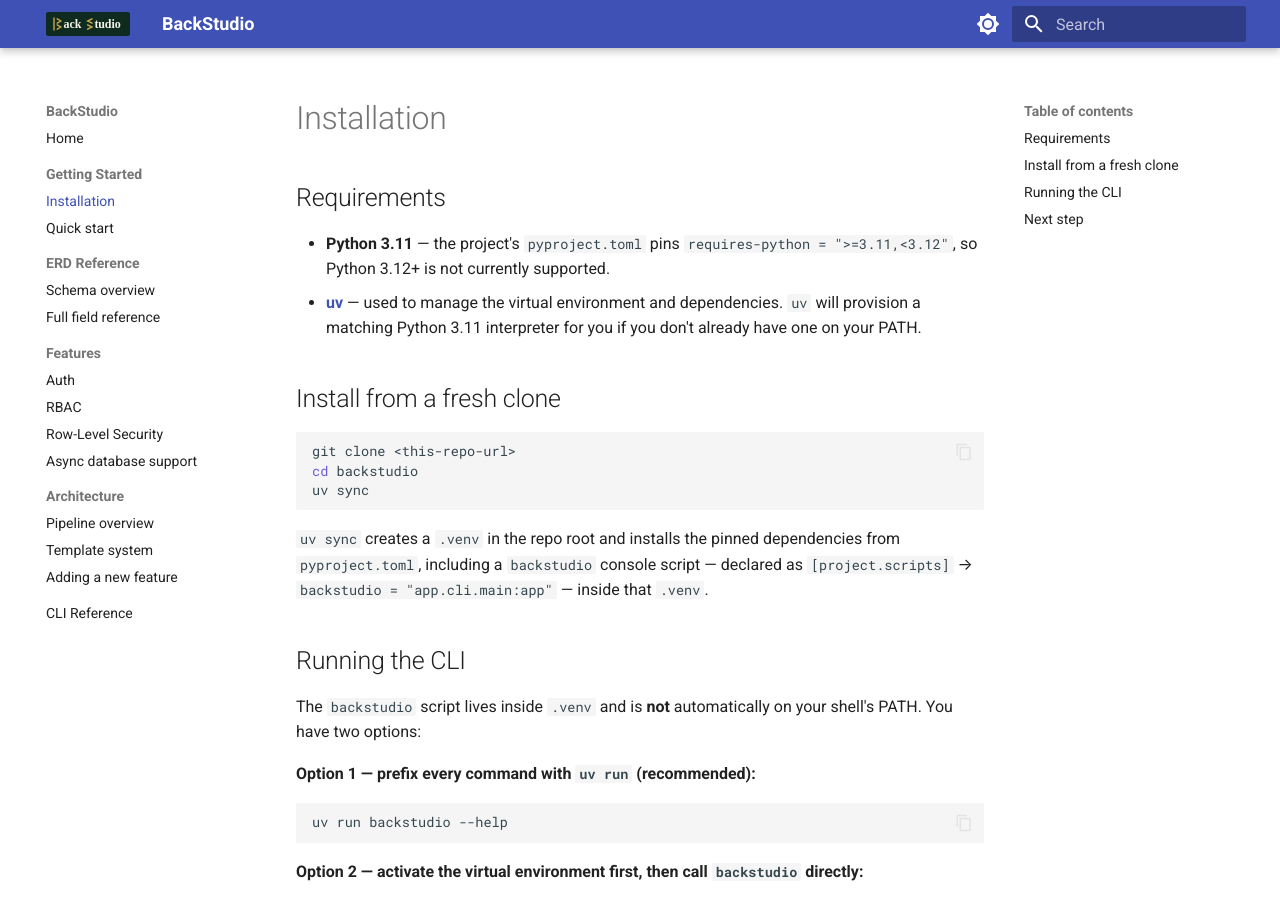
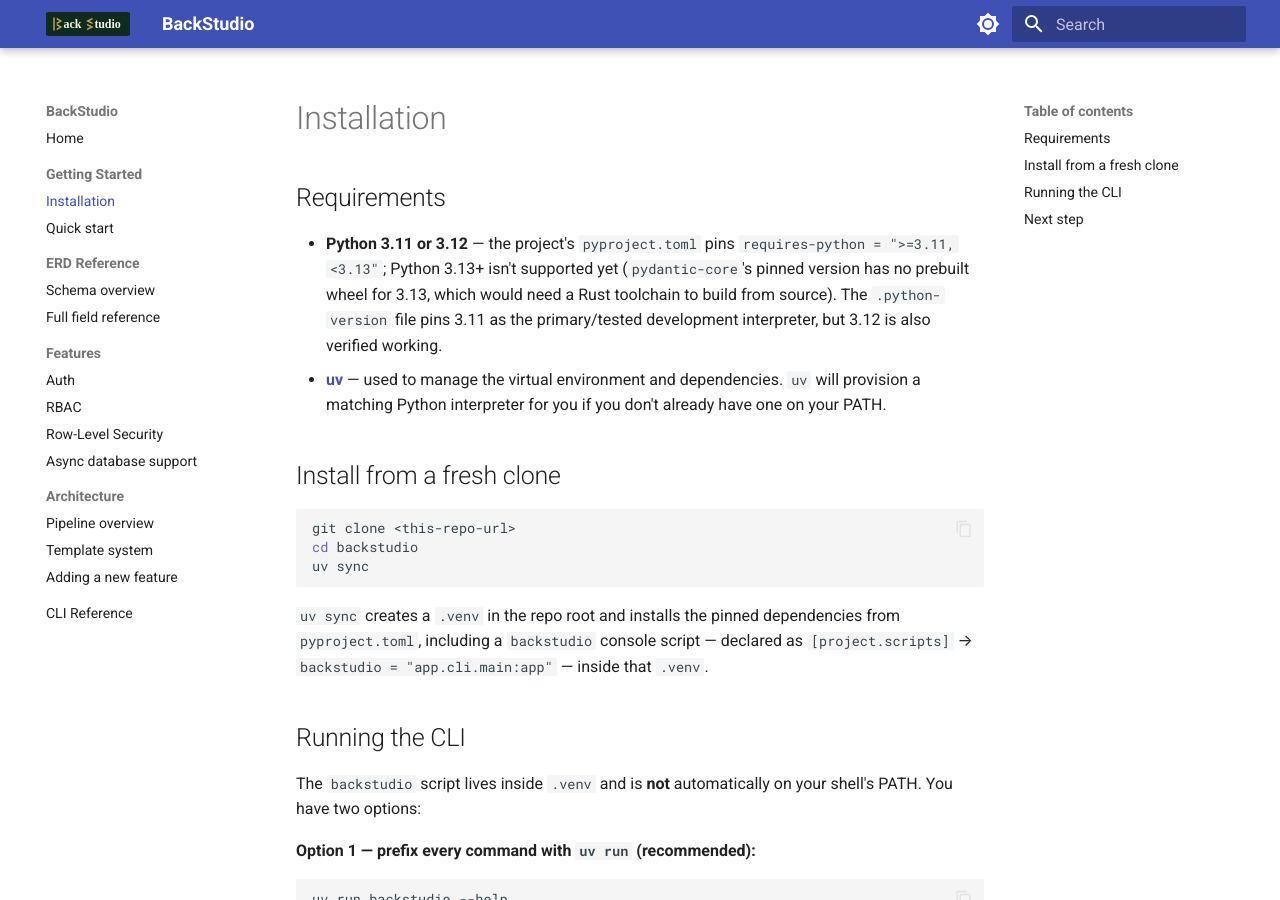
Before and after one commit to BaselMorsy/backstudio, an MkDocs documentation site: the page built from docs-site/getting-started/installation.md, in a window 1280 px wide and 900 px high. Built offline with MkDocs 1.6.1 and Material for MkDocs 9.7.7, drawn with Linux system fonts in a browser that asks for light colours.

Commit message:
Widen supported Python range to allow 3.12, pin greenlet explicitly for async mode
requires-python was >=3.11,<3.12 (3.11 only) with no documented reason.
Investigated properly: all pinned dependencies resolve and install
cleanly on 3.12, and the full 252-test suite passes. 3.13 has a real
blocker (pydantic-core has no prebuilt wheel for it, needs a Rust
toolchain to build from source) and stays unsupported for now.

While verifying 3.12, found a real gap: SQLAlchemy 2.0.23's own
greenlet dependency is gated behind a platform_machine marker that
checks lowercase 'aarch64' but not Windows' own uppercase 'ARM64'
value — and Python's platform.machine() reports differently between
3.11 and 3.12 builds on a Windows-on-ARM64 host running an x64-emulated
interpreter, on this exact host the marker doesn't match on 3.12,
silently skipping greenlet and breaking every async-mode test at
runtime ("the greenlet library is required to use this function").
Pinned greenlet directly rather than relying on that marker, both in
this repo's own pyproject.toml and in generated async-mode projects'
requirements.txt.jinja (the same latent gap exists there for end users
on the same host/Python combination).

Co-Authored-By: Claude Sonnet 5 <noreply@anthropic.com>
Claude-Session: https://claude.ai/code/session_01BZwHWabbieYog3qUPpezT9

```diff
--- a/docs-site/getting-started/installation.md
+++ b/docs-site/getting-started/installation.md
@@ -2,11 +2,14 @@
 
 ## Requirements
 
-- **Python 3.11** — the project's `pyproject.toml` pins
-  `requires-python = ">=3.11,<3.12"`, so Python 3.12+ is not currently supported.
+- **Python 3.11 or 3.12** — the project's `pyproject.toml` pins
+  `requires-python = ">=3.11,<3.13"`; Python 3.13+ isn't supported yet (`pydantic-core`'s pinned
+  version has no prebuilt wheel for 3.13, which would need a Rust toolchain to build from
+  source). The `.python-version` file pins 3.11 as the primary/tested development interpreter,
+  but 3.12 is also verified working.
 - **[uv](https://docs.astral.sh/uv/)** — used to manage the virtual environment and
-  dependencies. `uv` will provision a matching Python 3.11 interpreter for you if you
-  don't already have one on your PATH.
+  dependencies. `uv` will provision a matching Python interpreter for you if you don't already
+  have one on your PATH.
 
 ## Install from a fresh clone
 
```
Also changed, not shown: pyproject.toml (+10 -1 lines), 2 other files.
